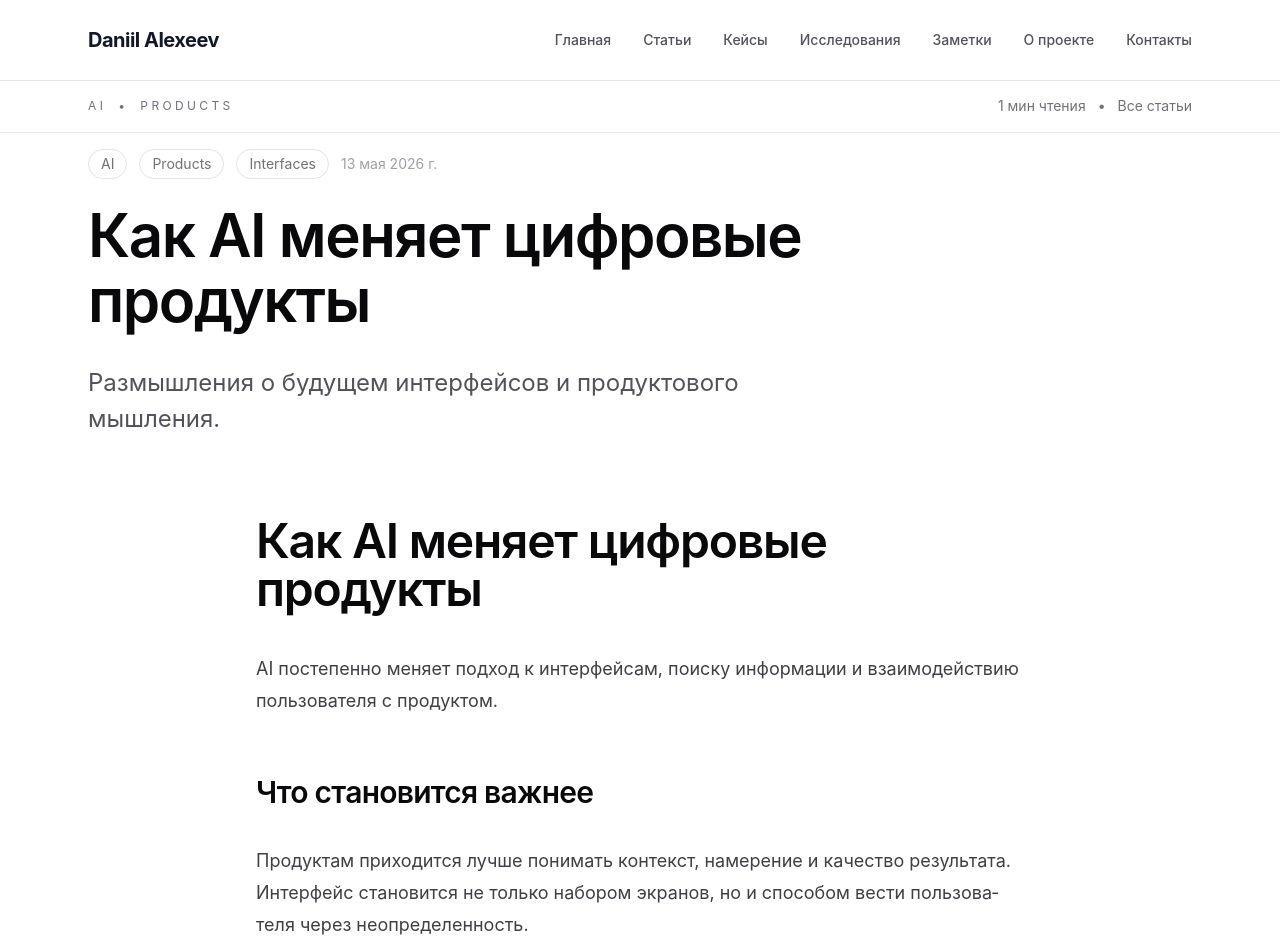
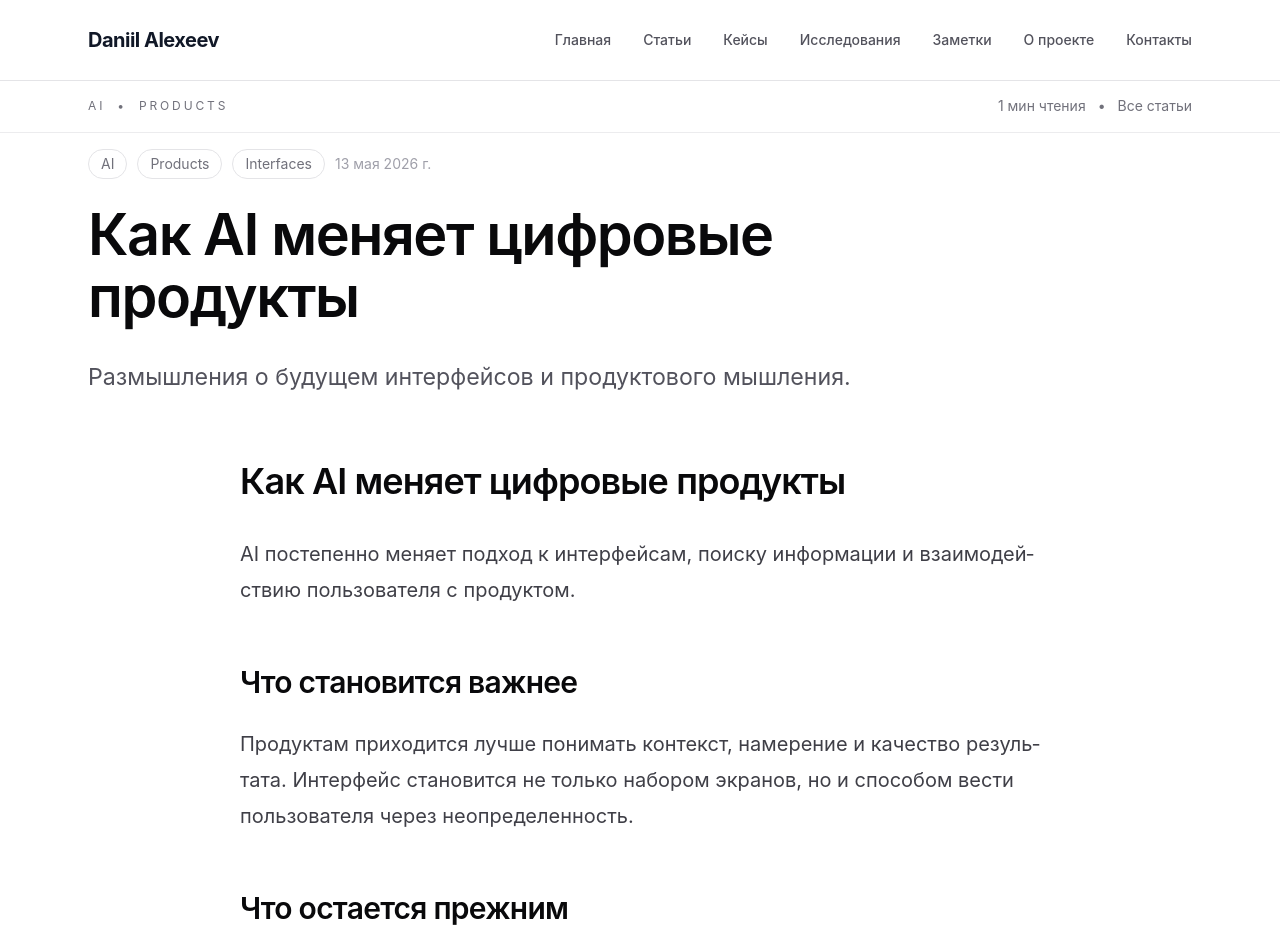
Before and after one commit to DaniilAlexeevhost/personal-site, a Next.js app: page /articles/ai-products in a window 1280 px wide. Shown: the top 952 px of the page. Built offline with nearby package versions, Linux system fonts and the light colour scheme; no server answers.

Commit message:
Improve article reading typography

```diff
--- a/app/articles/[slug]/page.tsx
+++ b/app/articles/[slug]/page.tsx
@@ -51,13 +51,13 @@ export default async function ArticlePage({ params }: ArticlePageProps) {
     <main className="min-h-screen bg-white text-zinc-950">
       <div className="relative">
         <div className="border-b border-zinc-200/70 bg-white/95 backdrop-blur-xl sm:sticky sm:top-20 sm:z-20">
-          <div className="max-w-6xl mx-auto px-5 sm:px-6 py-3 sm:py-4 flex flex-col gap-2 sm:flex-row sm:items-center sm:justify-between">
-            <div className="flex flex-wrap items-center gap-3 text-xs uppercase tracking-[0.18em] sm:tracking-[0.28em] text-zinc-500">
+          <div className="max-w-6xl mx-auto px-5 sm:px-6 py-3 sm:py-4 flex flex-col gap-2.5 sm:flex-row sm:items-center sm:justify-between">
+            <div className="flex flex-wrap items-center gap-x-3 gap-y-1.5 text-xs uppercase tracking-[0.16em] sm:tracking-[0.24em] text-zinc-500">
               <span>{article.category}</span>
               <span>•</span>
               <span>{article.tags[0]}</span>
             </div>
-            <div className="flex flex-wrap items-center gap-3 text-sm text-zinc-500">
+            <div className="flex flex-wrap items-center gap-x-3 gap-y-1.5 text-sm text-zinc-500">
               <span>{article.readingTime} мин чтения</span>
               <span>•</span>
               <Link
@@ -71,15 +71,15 @@ export default async function ArticlePage({ params }: ArticlePageProps) {
         </div>
 
         <section className="max-w-6xl mx-auto px-5 sm:px-6 pt-12 sm:pt-20 md:pt-24 pb-20 sm:pb-28">
-          <header className="max-w-3xl">
-            <div className="mb-6 flex flex-wrap items-center gap-3 text-sm text-zinc-500">
-              <span className="rounded-full border border-zinc-200 px-3 py-1">
+          <header className="max-w-[50rem]">
+            <div className="mb-6 flex flex-wrap items-center gap-2.5 text-sm text-zinc-500">
+              <span className="rounded-full border border-zinc-200 px-3 py-1 leading-5">
                 {article.category}
               </span>
               {article.tags.slice(0, 2).map((tag) => (
                 <span
                   key={tag}
-                  className="rounded-full border border-zinc-200 px-3 py-1"
+                  className="rounded-full border border-zinc-200 px-3 py-1 leading-5"
                 >
                   {tag}
                 </span>
@@ -89,22 +89,22 @@ export default async function ArticlePage({ params }: ArticlePageProps) {
               </span>
             </div>
 
-            <h1 className="text-[2.35rem] sm:text-5xl md:text-6xl font-semibold tracking-tight leading-[1.08] text-zinc-950 mb-6 sm:mb-8">
+            <h1 className="text-[2.25rem] sm:text-5xl md:text-[3.6rem] font-semibold tracking-tight leading-[1.08] text-zinc-950 mb-6 sm:mb-8">
               {article.title}
             </h1>
 
-            <p className="text-lg sm:text-xl md:text-2xl leading-8 md:leading-9 text-zinc-600 max-w-2xl">
+            <p className="text-lg sm:text-xl md:text-[1.45rem] leading-8 md:leading-9 text-zinc-600 max-w-3xl">
               {article.description}
             </p>
           </header>
 
-          <article className="mx-auto mt-12 sm:mt-16 md:mt-20 max-w-3xl text-zinc-900">
-            <div className="prose prose-zinc prose-base sm:prose-lg max-w-none prose-headings:text-zinc-950 prose-headings:font-semibold prose-headings:tracking-tight prose-p:text-zinc-700 prose-p:leading-8 prose-lead:text-zinc-700 prose-lead:text-xl prose-a:text-zinc-950 prose-a:underline-offset-4 prose-a:decoration-zinc-300 prose-a:transition prose-a:hover:text-zinc-900 prose-a:hover:decoration-zinc-500 prose-img:rounded-2xl sm:prose-img:rounded-3xl prose-img:shadow-lg prose-pre:overflow-x-auto prose-pre:rounded-2xl prose-pre:bg-zinc-950 prose-pre:p-5 prose-code:break-words prose-code:text-sm prose-blockquote:border-l-4 prose-blockquote:border-zinc-200 prose-blockquote:bg-zinc-50 prose-blockquote:px-5 sm:prose-blockquote:px-6 prose-blockquote:py-3 prose-blockquote:text-zinc-700 prose-blockquote:italic prose-li:my-2 prose-strong:text-zinc-950">
+          <article className="mx-auto mt-10 sm:mt-14 md:mt-16 max-w-[50rem] text-zinc-900">
+            <div className="prose prose-zinc prose-lg sm:prose-xl max-w-none prose-headings:text-zinc-950 prose-headings:font-semibold prose-headings:tracking-tight prose-h1:mt-0 prose-h1:mb-8 prose-h1:text-3xl sm:prose-h1:text-4xl prose-h1:leading-tight prose-h2:mt-14 prose-h2:mb-5 prose-h2:text-2xl sm:prose-h2:text-3xl prose-h2:leading-tight prose-h3:mt-10 prose-h3:mb-4 prose-h3:text-xl sm:prose-h3:text-2xl prose-p:my-6 prose-p:text-zinc-700 prose-p:leading-9 prose-lead:text-zinc-700 prose-lead:text-xl prose-a:text-zinc-950 prose-a:underline-offset-4 prose-a:decoration-zinc-300 prose-a:transition prose-a:hover:text-zinc-900 prose-a:hover:decoration-zinc-500 prose-img:rounded-2xl sm:prose-img:rounded-3xl prose-img:shadow-lg prose-pre:my-8 prose-pre:overflow-x-auto prose-pre:rounded-2xl prose-pre:bg-zinc-950 prose-pre:p-5 prose-code:break-words prose-code:text-sm prose-blockquote:my-8 prose-blockquote:border-l-4 prose-blockquote:border-zinc-200 prose-blockquote:bg-zinc-50 prose-blockquote:px-5 sm:prose-blockquote:px-6 prose-blockquote:py-4 prose-blockquote:text-zinc-700 prose-blockquote:italic prose-ul:my-6 prose-ol:my-6 prose-li:my-3 prose-li:pl-1 prose-strong:text-zinc-950">
               <ArticleContent />
             </div>
           </article>
 
-          <nav className="mx-auto mt-14 sm:mt-20 grid max-w-3xl gap-4 sm:grid-cols-2">
+          <nav className="mx-auto mt-14 sm:mt-18 grid max-w-[50rem] gap-4 sm:grid-cols-2">
             {previous ? (
               <Link
                 href={previous.route}
--- a/components/ContentDetail.tsx
+++ b/components/ContentDetail.tsx
@@ -19,8 +19,8 @@ export default function ContentDetail({
   return (
     <main className="min-h-screen bg-white text-zinc-950">
       <div className="border-b border-zinc-200/70 bg-white/95 backdrop-blur-xl sm:sticky sm:top-20 sm:z-20">
-        <div className="max-w-6xl mx-auto px-5 sm:px-6 py-3 sm:py-4 flex flex-col gap-2 sm:flex-row sm:items-center sm:justify-between">
-          <div className="flex flex-wrap items-center gap-3 text-xs uppercase tracking-[0.18em] sm:tracking-[0.28em] text-zinc-500">
+        <div className="max-w-6xl mx-auto px-5 sm:px-6 py-3 sm:py-4 flex flex-col gap-2.5 sm:flex-row sm:items-center sm:justify-between">
+          <div className="flex flex-wrap items-center gap-x-3 gap-y-1.5 text-xs uppercase tracking-[0.16em] sm:tracking-[0.24em] text-zinc-500">
             <span>{item.category}</span>
             <span>•</span>
             <span>{item.tags[0]}</span>
@@ -36,15 +36,15 @@ export default function ContentDetail({
       </div>
 
       <section className="max-w-6xl mx-auto px-5 sm:px-6 pt-12 sm:pt-20 md:pt-24 pb-20 sm:pb-28">
-        <header className="max-w-3xl">
-          <div className="mb-6 flex flex-wrap items-center gap-3 text-sm text-zinc-500">
-            <span className="rounded-full border border-zinc-200 px-3 py-1">
+        <header className="max-w-[50rem]">
+          <div className="mb-6 flex flex-wrap items-center gap-2.5 text-sm text-zinc-500">
+            <span className="rounded-full border border-zinc-200 px-3 py-1 leading-5">
               {item.category}
             </span>
             {item.tags.slice(0, 2).map((tag) => (
               <span
                 key={tag}
-                className="rounded-full border border-zinc-200 px-3 py-1"
+                className="rounded-full border border-zinc-200 px-3 py-1 leading-5"
               >
                 {tag}
               </span>
@@ -54,17 +54,17 @@ export default function ContentDetail({
             </span>
           </div>
 
-          <h1 className="text-[2.35rem] sm:text-5xl md:text-6xl font-semibold tracking-tight leading-[1.08] text-zinc-950 mb-6 sm:mb-8">
+          <h1 className="text-[2.25rem] sm:text-5xl md:text-[3.6rem] font-semibold tracking-tight leading-[1.08] text-zinc-950 mb-6 sm:mb-8">
             {item.title}
           </h1>
 
-          <p className="text-lg sm:text-xl md:text-2xl leading-8 md:leading-9 text-zinc-600 max-w-2xl">
+          <p className="text-lg sm:text-xl md:text-[1.45rem] leading-8 md:leading-9 text-zinc-600 max-w-3xl">
             {item.description}
           </p>
         </header>
 
-        <article className="mx-auto mt-12 sm:mt-16 md:mt-20 max-w-3xl text-zinc-900">
-          <div className="prose prose-zinc prose-base sm:prose-lg max-w-none prose-headings:text-zinc-950 prose-headings:font-semibold prose-headings:tracking-tight prose-p:text-zinc-700 prose-p:leading-8 prose-a:text-zinc-950 prose-a:underline-offset-4 prose-a:decoration-zinc-300 prose-a:transition prose-a:hover:decoration-zinc-500 prose-pre:overflow-x-auto prose-pre:rounded-2xl prose-pre:bg-zinc-950 prose-pre:p-5 prose-code:break-words prose-code:text-sm prose-blockquote:border-l-4 prose-blockquote:border-zinc-200 prose-blockquote:bg-zinc-50 prose-blockquote:px-5 sm:prose-blockquote:px-6 prose-blockquote:py-3 prose-blockquote:text-zinc-700 prose-blockquote:italic prose-li:my-2 prose-strong:text-zinc-950">
+        <article className="mx-auto mt-10 sm:mt-14 md:mt-16 max-w-[50rem] text-zinc-900">
+          <div className="prose prose-zinc prose-lg sm:prose-xl max-w-none prose-headings:text-zinc-950 prose-headings:font-semibold prose-headings:tracking-tight prose-h2:mt-14 prose-h2:mb-5 prose-h2:text-2xl sm:prose-h2:text-3xl prose-h2:leading-tight prose-h3:mt-10 prose-h3:mb-4 prose-h3:text-xl sm:prose-h3:text-2xl prose-p:my-6 prose-p:text-zinc-700 prose-p:leading-9 prose-a:text-zinc-950 prose-a:underline-offset-4 prose-a:decoration-zinc-300 prose-a:transition prose-a:hover:decoration-zinc-500 prose-pre:my-8 prose-pre:overflow-x-auto prose-pre:rounded-2xl prose-pre:bg-zinc-950 prose-pre:p-5 prose-code:break-words prose-code:text-sm prose-blockquote:my-8 prose-blockquote:border-l-4 prose-blockquote:border-zinc-200 prose-blockquote:bg-zinc-50 prose-blockquote:px-5 sm:prose-blockquote:px-6 prose-blockquote:py-4 prose-blockquote:text-zinc-700 prose-blockquote:italic prose-ul:my-6 prose-ol:my-6 prose-li:my-3 prose-li:pl-1 prose-strong:text-zinc-950">
             <ReactMarkdown>{item.content}</ReactMarkdown>
           </div>
         </article>
```
